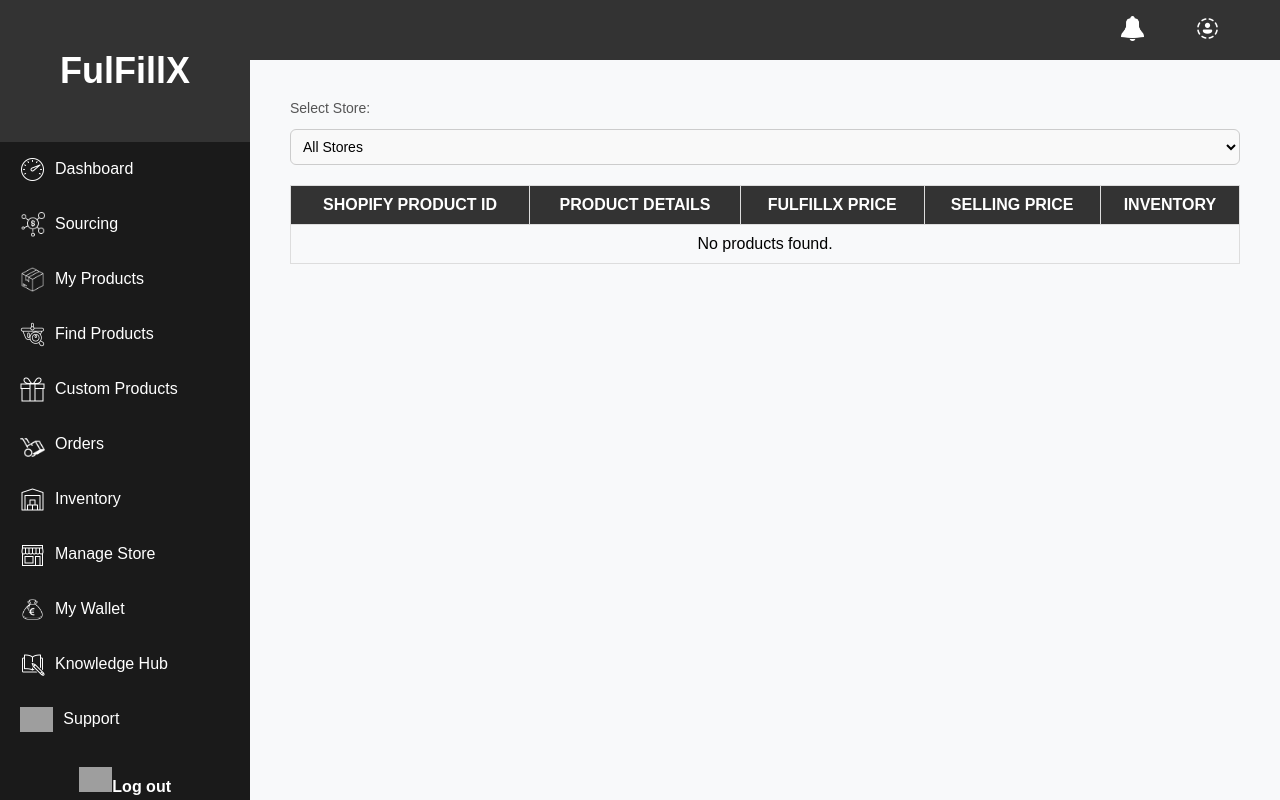
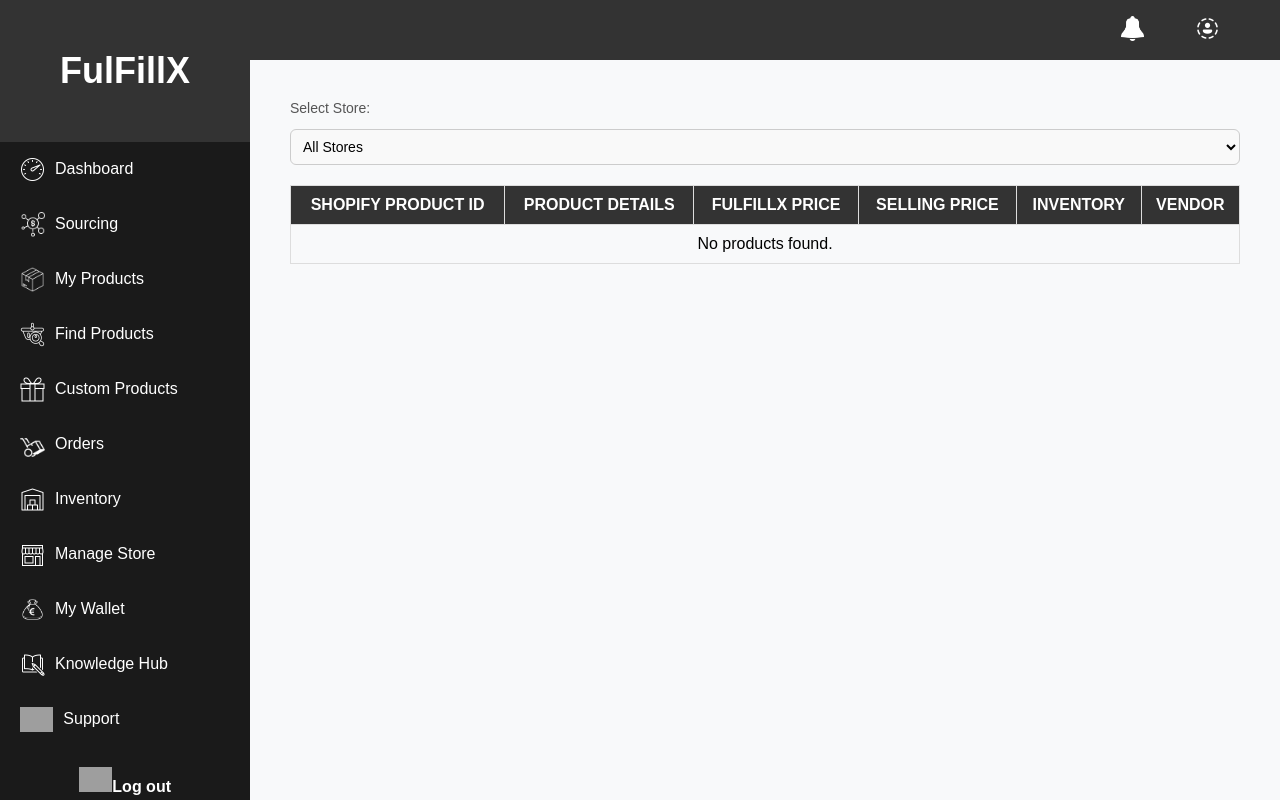
Before and after one commit to dracolich2000/fulfillx-1, a Django app: template templates/user_panel/my_products.html in a window 1280 px wide. Run offline with Django 5.2, Linux system fonts and the light colour scheme; the template is opened without the code that fills it, so the values that code supplies are empty; grey boxes are pictures that could not be loaded.

Commit message:
updated my products

```diff
--- a/templates/user_panel/my_products.html
+++ b/templates/user_panel/my_products.html
@@ -28,6 +28,7 @@
                 <th>FulFillX Price</th>
                 <th>Selling Price</th>
                 <th>Inventory</th>
+                <th>Vendor</th>
             </tr>
         </thead>
         <tbody>
@@ -47,10 +48,11 @@
                 <td>{{product.fulfillx_price}}</td>
                 <td>{{product.selling_price}}</td>
                 <td>{{product.inventory}}</td>
+                <td>{{product.vendor.username}}</td>
             </tr>
             {% empty %}
             <tr>
-                <td colspan="6">No products found.</td>
+                <td colspan="7">No products found.</td>
             </tr>
             {% endfor %}
         </tbody>
```
